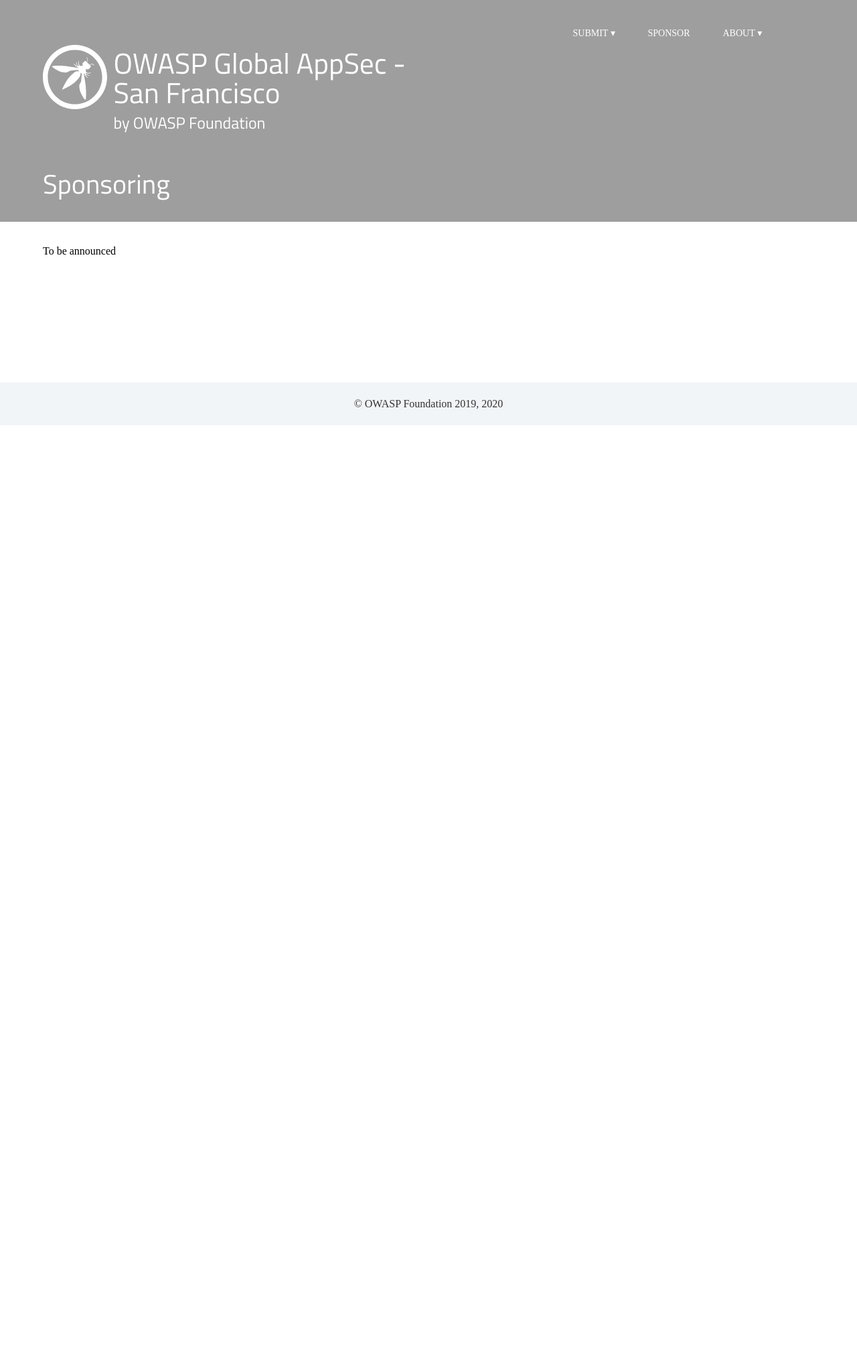
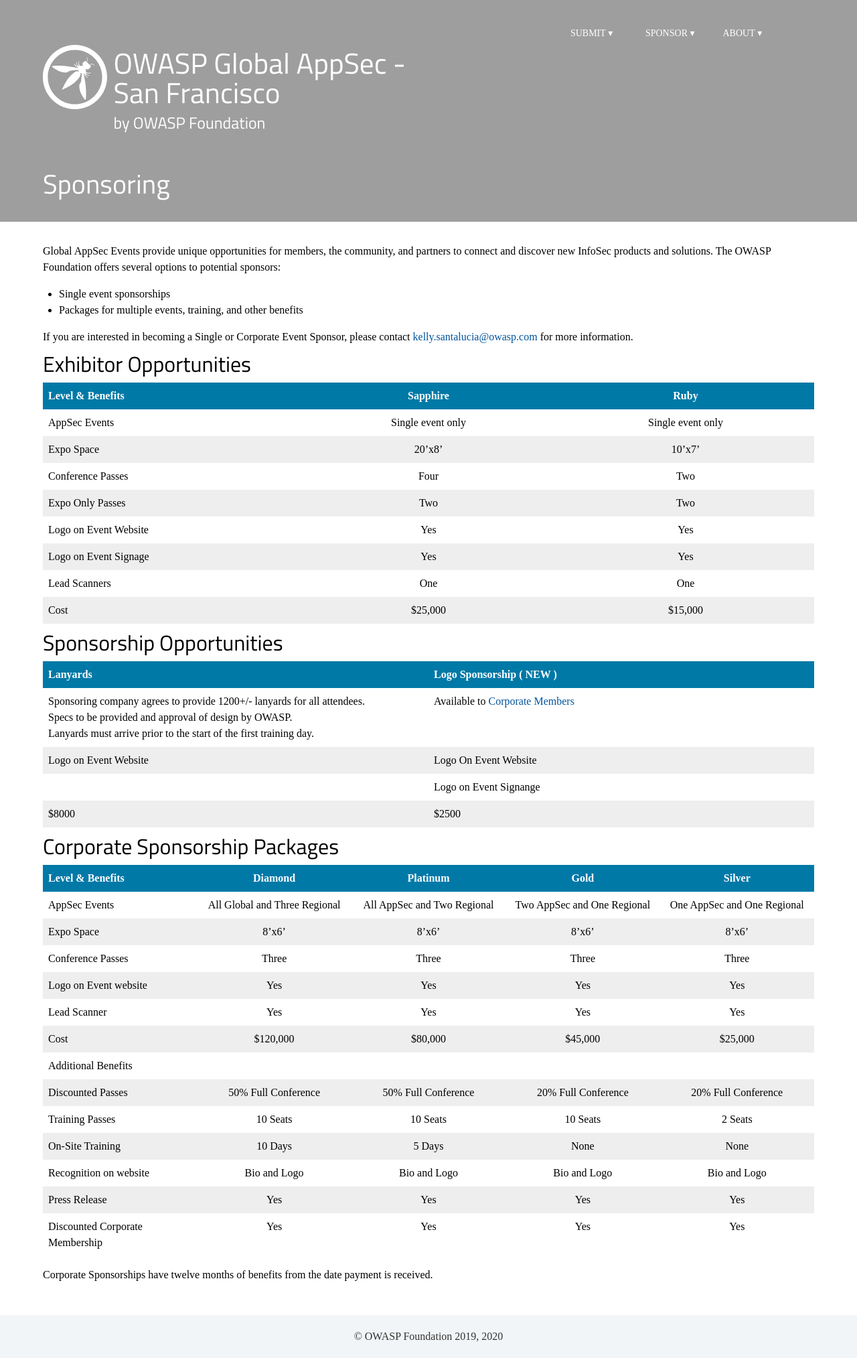
Before and after one commit to isabella232/www-event-gassf-old, a Jekyll site: the page built from sponsors/index.md, in a window 1280 px wide. Shown: the whole page at 67% size. Built offline with Jekyll 4.4.1, drawn with Linux system fonts in a browser that asks for light colours; nearby versions of some CDN libraries; some web fonts are replaced; before the commit the page ends 900 px from its top, so only the background shows below that.

Commit message:
Sponsor additions

```diff
--- a/_data/menus.yml
+++ b/_data/menus.yml
@@ -5,7 +5,9 @@
   - title: Call for Trainings
     url  : 'program/call-for-trainings'
 - title: Sponsor
-  url  : sponsors/
+  items:
+  - title: Opportunities
+    url  : sponsors/
 - title: About
   items:
   - title: Code of Conduct
--- a/assets/_sass/_section.scss
+++ b/assets/_sass/_section.scss
@@ -31,9 +31,38 @@
 		color: #fff;
 		background: $darkblue;
 	}
+
+table {
+	width: 100%;
+	margin-bottom: 1em;
+	table-layout: fixed;
+
+	th, td {
+		padding: 0.5em;
+	}
+	thead {
+		tr {
+			background: $darkblue;
+			color: #fff;
+		}
+		th {
+			text-align: left;
+			font-weight: bold;
+		}
+	}
+	tbody {
+		tr:nth-child(2n) {
+			background: #eee;
+		}
+	}
+
+	td::after {
+		content: '';
+		display: block;
+		width: 30px;
+		}
+	}
 }
-
-
 
 
 @media (max-width: 500px) {
--- /dev/null
+++ b/assets/_sass/_sponsors.scss
@@ -0,0 +1,35 @@
+.sponsors {
+
+	h3 {
+		text-align: center;
+		font-size: 120%;
+		font-weight: bold;
+	}
+	div {
+		display: flex;
+		flex-wrap: wrap;
+		list-style: none;
+		margin: 0;
+		justify-content: space-around;
+		a {
+			height: 80px;
+			margin: 35px 10px;
+			width: 160px;
+			background-size: contain;
+			background-repeat: no-repeat;
+			background-position: center center;
+		}
+		&.Diamond a {
+			width: 300px;
+		}
+		&.Platinum a {
+			width: 250px;
+		}
+		&.Gold a {
+			width: 200px;
+		}
+		&.Silver a {
+			width: 180px;
+		}
+	}
+}
--- a/assets/css/style.scss
+++ b/assets/css/style.scss
@@ -6,6 +6,7 @@
 @import "section";
 @import "teamlist";
 @import "footer";
+@import "sponsors";
 
 
 
--- a/sponsors/index.md
+++ b/sponsors/index.md
@@ -1,7 +1,54 @@
+---
+title: Sponsoring
 ---
 
-title: Sponsoring
 
----
+Global AppSec Events provide unique opportunities for members, the community, and partners to connect and discover new InfoSec products and solutions. The OWASP Foundation offers several options to potential sponsors:
 
-To be announced
+* Single event sponsorships
+* Packages for multiple events, training, and other benefits
+
+If you are interested in becoming a Single or Corporate Event Sponsor, please contact
+[kelly.santalucia@owasp.com](mailto:kelly.santalucia@owasp.com?subject=Sponsorship%20Interest) for more information.
+
+## Exhibitor Opportunities
+
+| Level & Benefits |  Sapphire | Ruby |
+| ----- | :-----: | :-----: |
+| AppSec Events | Single event only | Single event only |
+| Expo Space | 20'x8' | 10'x7' |
+| Conference Passes | Four  | Two  |
+| Expo Only Passes | Two | Two
+| Logo on Event Website | Yes | Yes |
+| Logo on Event Signage | Yes | Yes |
+| Lead Scanners | One | One |
+| Cost | $25,000 | $15,000 |
+
+## Sponsorship Opportunities
+
+| Lanyards | Logo Sponsorship ( **NEW** )|
+| :--- | | :--- |
+| Sponsoring company agrees to provide 1200+/- lanyards for all attendees. <br> Specs to be provided and approval of design by OWASP. <br>  Lanyards must arrive prior to the start of the first training day. | Available to [Corporate Members](https://www.owasp.org/index.php/Corporate_Membership) |
+| Logo on Event Website | Logo On Event Website |
+|  | Logo on Event Signange |
+| $8000 | $2500 |
+
+## Corporate Sponsorship Packages
+
+| Level & Benefits | Diamond | Platinum | Gold | Silver |
+| ----- | :-----: | :-----: | :-----: | :-----: |
+| AppSec Events | All Global and Three Regional | All AppSec and Two Regional | Two AppSec and One Regional | One AppSec and One Regional |
+| Expo Space | 8'x6'| 8'x6'| 8'x6'| 8'x6'|
+| Conference Passes | Three  | Three  | Three  | Three  |
+| Logo on Event website | Yes | Yes | Yes | Yes |
+| Lead Scanner | Yes | Yes | Yes | Yes |
+| Cost | $120,000 | $80,000 | $45,000 | $25,000 |
+| ***Additional Benefits*** | | | |
+| Discounted Passes | 50% Full Conference | 50% Full Conference | 20% Full Conference | 20% Full Conference |
+| Training Passes | 10 Seats |10 Seats |10 Seats |2 Seats |
+| On-Site Training | 10 Days | 5 Days | None| None |
+| Recognition on website | Bio and Logo | Bio and Logo | Bio and Logo | Bio and Logo |
+| Press Release | Yes | Yes | Yes | Yes |
+| Discounted Corporate Membership | Yes | Yes | Yes | Yes |
+
+Corporate Sponsorships have twelve months of benefits from the date payment is received.
```
